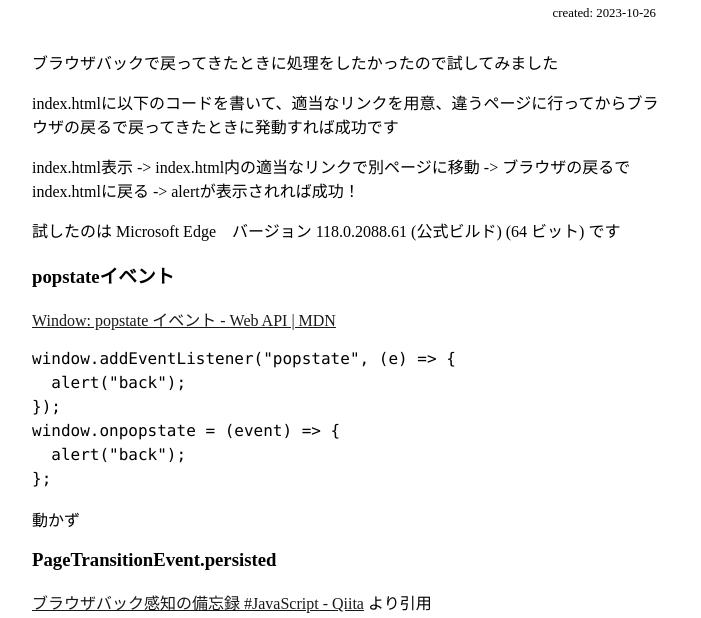
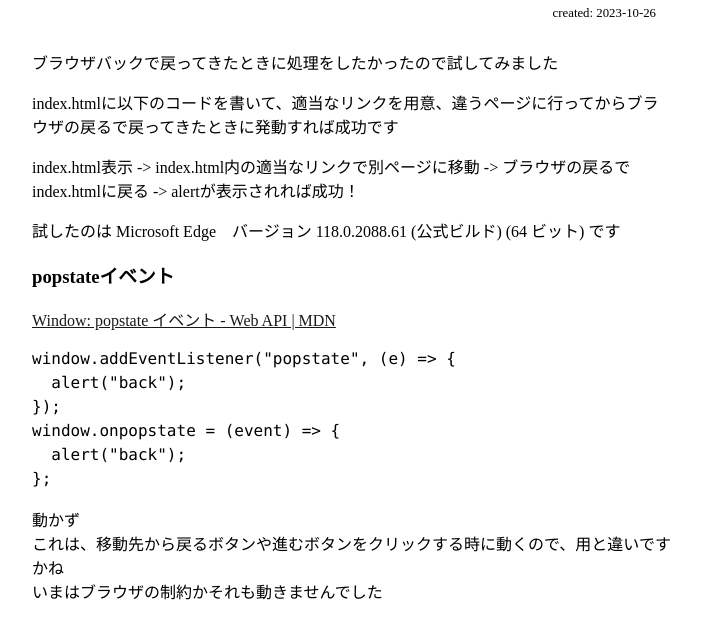
Before and after one commit to shoji-k/freks-blog, a Gatsby site: page /hook-browser-back/ in a window 1280 px wide. Shown: the part 170-788 px from the top of the page, without its empty margins (288-989 px from the left). Built offline with nearby package versions, Linux system fonts and the light colour scheme; Gatsby itself is replaced by a stand-in of ours; some packages are replaced by stand-ins of ours; code samples lack their colours.

Commit message:
tweak hook-browser-back

````diff
--- a/posts/hook-browser-back.md
+++ b/posts/hook-browser-back.md
@@ -26,6 +26,8 @@ window.onpopstate = (event) => {
 ```
 
 動かず
+これは、移動先から戻るボタンや進むボタンをクリックする時に動くので、用と違いですかね
+いまはブラウザの制約かそれも動きませんでした
 
 ### PageTransitionEvent.persisted
 
````
